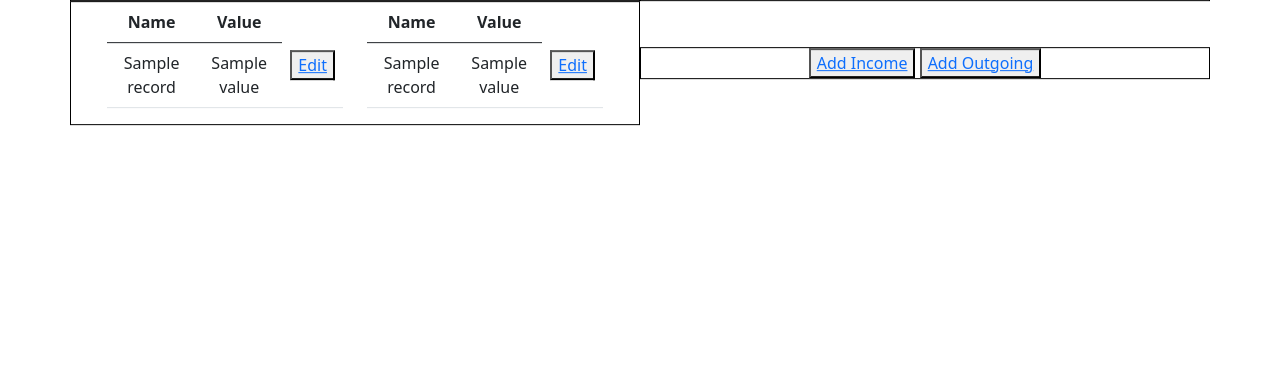
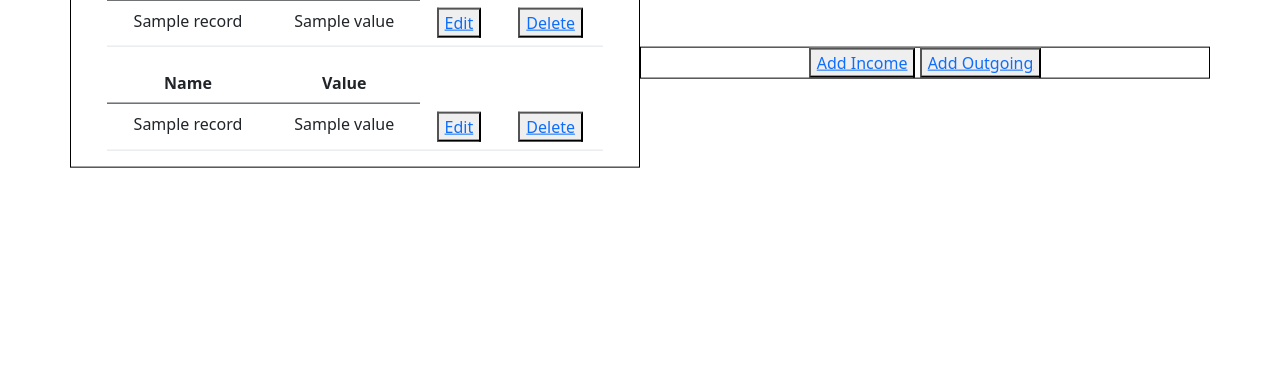
Before and after one commit to KNFullStack/Milestone-Project-3, a Flask app: template templates/dashboard.html in a window 1280 px wide. Shown: the part 351-741 px from the top of the page. Run offline with Flask 2, Linux system fonts and the light colour scheme; the template is opened without the code that fills it: most values are stand-ins (such as "Sample title", 1, 10 or a date in 2020); some libraries are stand-ins or nearby versions.

Commit message:
edit function complete, delete function also complete. add confirmation of delete feature tbd

```diff
--- a/app.py
+++ b/app.py
@@ -179,16 +179,49 @@ def add_outgoing():
 
 @app.route("/edit_income/<item_id>", methods=["GET","POST"])
 def edit_income(item_id):
+
+    if request.method == "POST":
+        user = session["user"].lower()
+        income = { "$set" :{
+            "name": request.form.get("name").lower(),
+            "value": request.form.get("value").lower(),
+            "created_by": user
+        }}
+        mongo.db.income.update_one({"_id": ObjectId(item_id)}, income)
+        flash("Income changed.")
+
     item = mongo.db.income.find_one({"_id": ObjectId(item_id)})
     return render_template("edit_income.html", item=item)
 
 
 @app.route("/edit_outgoing/<item_id>", methods=["GET","POST"])
 def edit_outgoing(item_id):
+
+    if request.method == "POST":
+        user = session["user"].lower()
+        outgoing = { "$set" :{
+            "name": request.form.get("name").lower(),
+            "value": request.form.get("value").lower(),
+            "created_by": user
+        }}
+        mongo.db.outgoings.update_one({"_id": ObjectId(item_id)}, outgoing)
+        flash("Outgoing changed.")
+
     item = mongo.db.outgoings.find_one({"_id": ObjectId(item_id)})
     return render_template("edit_outgoing.html", item=item)
 
 
+@app.route("/delete_income/<item_id>")
+def delete_income(item_id):
+    mongo.db.income.delete_one({"_id": ObjectId(item_id)})
+    flash("Income Removed")
+    return redirect(url_for("dashboard"))
+
+@app.route("/delete_outgoing/<item_id>")
+def delete_outgoing(item_id):
+    mongo.db.outgoings.delete_one({"_id": ObjectId(item_id)})
+    flash("Outgoing Removed")
+    return redirect(url_for("dashboard"))
 
 if __name__ == "__main__":
     app.run(host=os.environ.get("IP"),
--- a/templates/dashboard.html
+++ b/templates/dashboard.html
@@ -30,6 +30,8 @@
                                     <td>{{record.value}}</td>
                                     <td><button><a
                                                 href="{{ url_for('edit_income', item_id=record._id) }}">Edit</a></button>
+                                    <td><button><a
+                                                href="{{ url_for('delete_income', item_id=record._id) }}">Delete</a></button>
                                     </td>
                                     </td>
                                 </tr>
@@ -52,6 +54,8 @@
                                     <td>{{record.value}}</td>
                                     <td><button><a
                                                 href="{{ url_for('edit_outgoing', item_id=record._id) }}">Edit</a></button>
+                                    <td><button><a
+                                                href="{{ url_for('delete_outgoing', item_id=record._id) }}">Delete</a></button>
                                     </td>
                                 </tr>
                                 {% endfor %}
```
